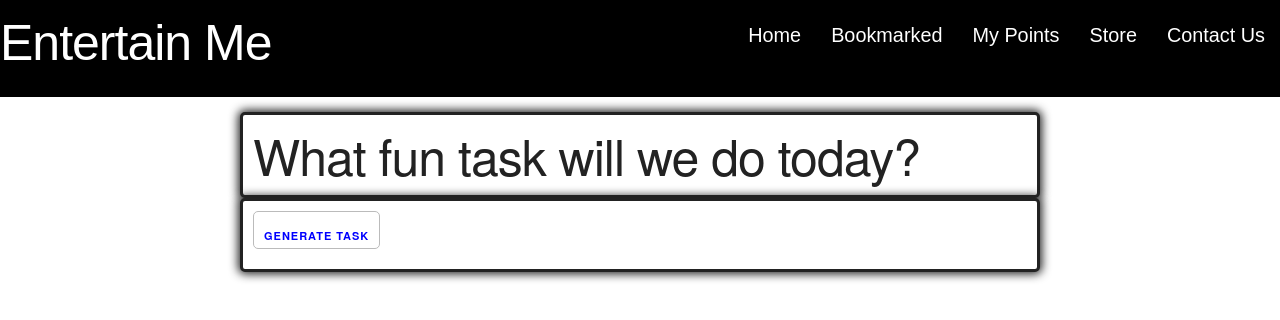
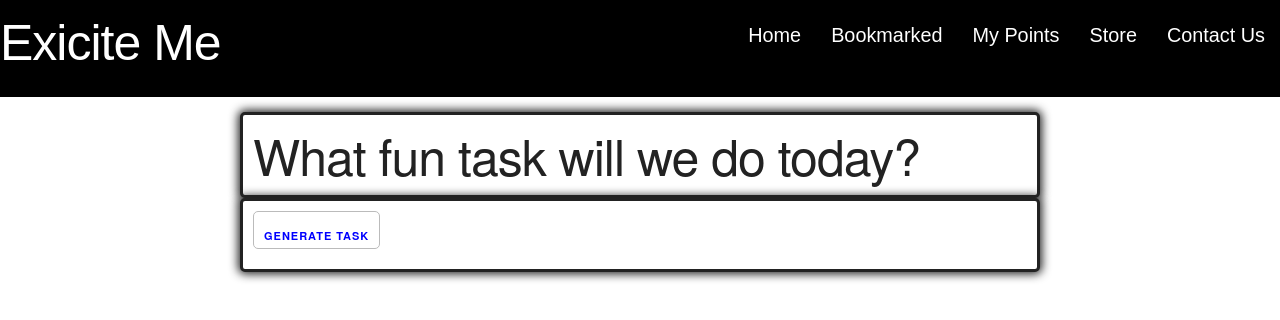
Before and after one commit to LazyLizard95/groupproject, a plain HTML site: page index.html in a window 1280 px wide. Drawn offline with Linux system fonts and the light colour scheme; a web font is replaced by a local one.

Commit message:
updated name

```diff
--- a/index.html
+++ b/index.html
@@ -5,7 +5,7 @@
     <meta charset="UTF-8">
     <meta http-equiv="X-UA-Compatible" content="IE=edge">
     <meta name="viewport" content="width=device-width, initial-scale=1.0">
-    <title>Entertain Me</title>
+    <title>Exicte Me</title>
     <link href="http://fonts.cdnfonts.com/css/scrabble" rel="stylesheet">
 
     <link rel="stylesheet" href="./assets/css/normalize.css" />
@@ -19,7 +19,7 @@
 
     <!-- navigation -->
     <header>
-        <h1 class="name">Entertain Me</h1>
+        <h1 class="name">Exicite Me</h1>
             <nav>
                 <ul class="tabs">
                     <!--tabs-->
```
